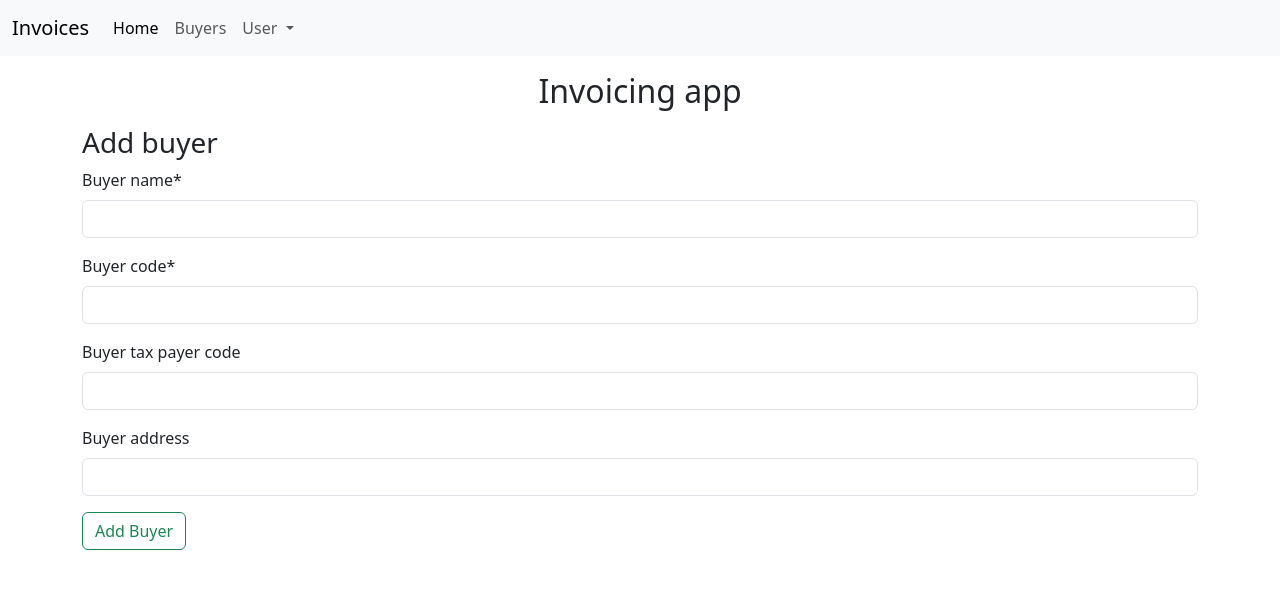
After one commit to tadas-jnl/Invoicing, a Django app: page /billing/buyer/add/ in a window 1280 px wide. The commit adds this page. Shown: the top 589 px of the page. Run offline with Django 5.2, Linux system fonts and the light colour scheme; the visitor is signed in with stand-in values (Sample User, id 1); some libraries are stand-ins or nearby versions.

Commit message:
Added Buyers create/update/list/delete views and templates

```diff
--- a/invoices/billing/admin.py
+++ b/invoices/billing/admin.py
@@ -11,5 +11,5 @@ class InvoiceAdmin(admin.ModelAdmin):
     inlines = [InvoiceItemInline]
     list_display = ['number', 'buyer', 'issue_date', 'due_date', 'total']
 
-admin.site.register(Invoice)
+admin.site.register(Invoice, InvoiceAdmin)
 admin.site.register(Buyer)
--- /dev/null
+++ b/invoices/billing/forms.py
@@ -0,0 +1,9 @@
+from django.forms import ModelForm
+from .models import Buyer
+
+
+
+class BuyerForm(ModelForm):
+    class Meta:
+        model = Buyer
+        fields = ['name', 'code', 'vat_code', 'address']
--- a/invoices/billing/models.py
+++ b/invoices/billing/models.py
@@ -1,7 +1,7 @@
 from django.db import models
 from django.conf import settings
 from datetime import date
-from decimal import Decimal
+from decimal import Decimal, ROUND_HALF_UP
 
 
 # Create your models here.
@@ -37,7 +37,8 @@ class Invoice(models.Model):
         return Decimal("0.00")
 
     def total(self):
-        return self.subtotal() + self.vat_amount()
+        total = self.subtotal() + self.vat_amount()
+        return total.quantize(Decimal("0.01"), rounding=ROUND_HALF_UP)
 
 
 class InvoiceItem(models.Model):
@@ -51,4 +52,5 @@ class InvoiceItem(models.Model):
         return f"Invoice { self.invoice.number } item: { self.description }: { self.qty } { self.units } x { self.price } Eur"
 
     def line_total(self):
-        return self.qty * self.price
+        total = self.qty * self.price
+        return total.quantize(Decimal("0.01"), rounding=ROUND_HALF_UP)
--- /dev/null
+++ b/invoices/billing/templates/billing/buyer_form.html
@@ -0,0 +1,13 @@
+{% extends 'base.html' %}
+{% block title %}{{ var }} buyer{% endblock %}
+{% block content %}
+{% load crispy_forms_tags %}
+
+<h3>{{ var }} buyer </h3>
+<form method='POST'>
+    {% csrf_token %}
+    {{ form|crispy }}
+    <button type="submit" class="btn btn-outline-success">{{ var }} Buyer</button>
+</form>
+
+{% endblock %}
--- a/invoices/billing/urls.py
+++ b/invoices/billing/urls.py
@@ -1,7 +1,11 @@
 from django.urls import path
+from . import views
 
 app_name = 'billing'
 
 urlpatterns = [
-
+    path('buyer/add/', views.CreateBuyer.as_view(), name='add_buyer'),
+    path('buyer/<int:pk>/', views.UpdateBuyer.as_view(), name='update_buyer'),
+    path('buyer/list/', views.ListBuyers.as_view(), name='list_buyers'),
+    path('buyer/<int:pk>/delete/', views.DeleteBuyer.as_view(), name='delete_buyer'),
 ]
--- a/invoices/billing/views.py
+++ b/invoices/billing/views.py
@@ -1,3 +1,54 @@
 from django.shortcuts import render
+from django.urls import reverse, reverse_lazy
+from django.views.generic import CreateView, UpdateView, ListView, DeleteView
+from django.contrib.auth.mixins import LoginRequiredMixin, UserPassesTestMixin
 
+from .forms import BuyerForm
+from .models import Buyer, Invoice, InvoiceItem
 # Create your views here.
+
+class CreateBuyer(LoginRequiredMixin, CreateView):
+    model = Buyer
+    form_class = BuyerForm
+    success_url = reverse_lazy('billing:list_buyers')
+
+    def form_valid(self, form):
+        form.instance.user = self.request.user
+        return super().form_valid(form)
+
+    def get_context_data(self, **kwargs):
+        context = super().get_context_data(**kwargs)
+        context['var'] = 'Add'
+        return context
+
+
+class UpdateBuyer(LoginRequiredMixin, UserPassesTestMixin, UpdateView):
+    model = Buyer
+    form_class = BuyerForm
+    success_url = reverse_lazy('billing:list_buyers')
+
+    def get_object(self):
+        return Buyer.objects.get(pk=self.kwargs['pk'])
+
+    def test_func(self):
+        return self.get_object().user == self.request.user
+
+    def get_context_data(self, **kwargs):
+        context = super().get_context_data(**kwargs)
+        context['var'] = 'Update'
+        return context
+
+
+class ListBuyers(LoginRequiredMixin, ListView):
+    model = Buyer
+
+    def get_queryset(self):
+        return Buyer.objects.filter(user=self.request.user)
+
+
+class DeleteBuyer(LoginRequiredMixin, UserPassesTestMixin, DeleteView):
+    model = Buyer
+    success_url = reverse_lazy('billing:list_buyers')
+
+    def test_func(self):
+        return self.get_object().user == self.request.user
--- a/invoices/invoices/urls.py
+++ b/invoices/invoices/urls.py
@@ -24,4 +24,5 @@ urlpatterns = [
     path('login/', auth_views.LoginView.as_view(), name='login'),
     path('logout/', auth_views.LogoutView.as_view(), name='logout'),
     path('accounts/', include('accounts.urls')),
+    path('billing/', include('billing.urls')),
 ]
--- a/invoices/templates/includes/navbar.html
+++ b/invoices/templates/includes/navbar.html
@@ -9,12 +9,11 @@
         <li class="nav-item">
           <a class="nav-link active" aria-current="page" href="{% url 'core:index' %}">Home</a>
         </li>
+        {% if user.is_authenticated %}
         <li class="nav-item">
-          <a class="nav-link" href="#">Features</a>
+          <a class="nav-link" href="{% url 'billing:list_buyers' %}">Buyers</a>
         </li>
-        <li class="nav-item">
-          <a class="nav-link" href="#">Pricing</a>
-        </li>
+        {% endif %}
         <li class="nav-item dropdown">
           <a class="nav-link dropdown-toggle" href="#" role="button" data-bs-toggle="dropdown" aria-expanded="false">
             {% if user.is_authenticated %}
```
Also changed, not shown: invoices/billing/templates/billing/buyer_confirm_delete.html (added, +12 -0 lines), invoices/billing/templates/billing/buyer_list.html (added, +11 -0 lines).
